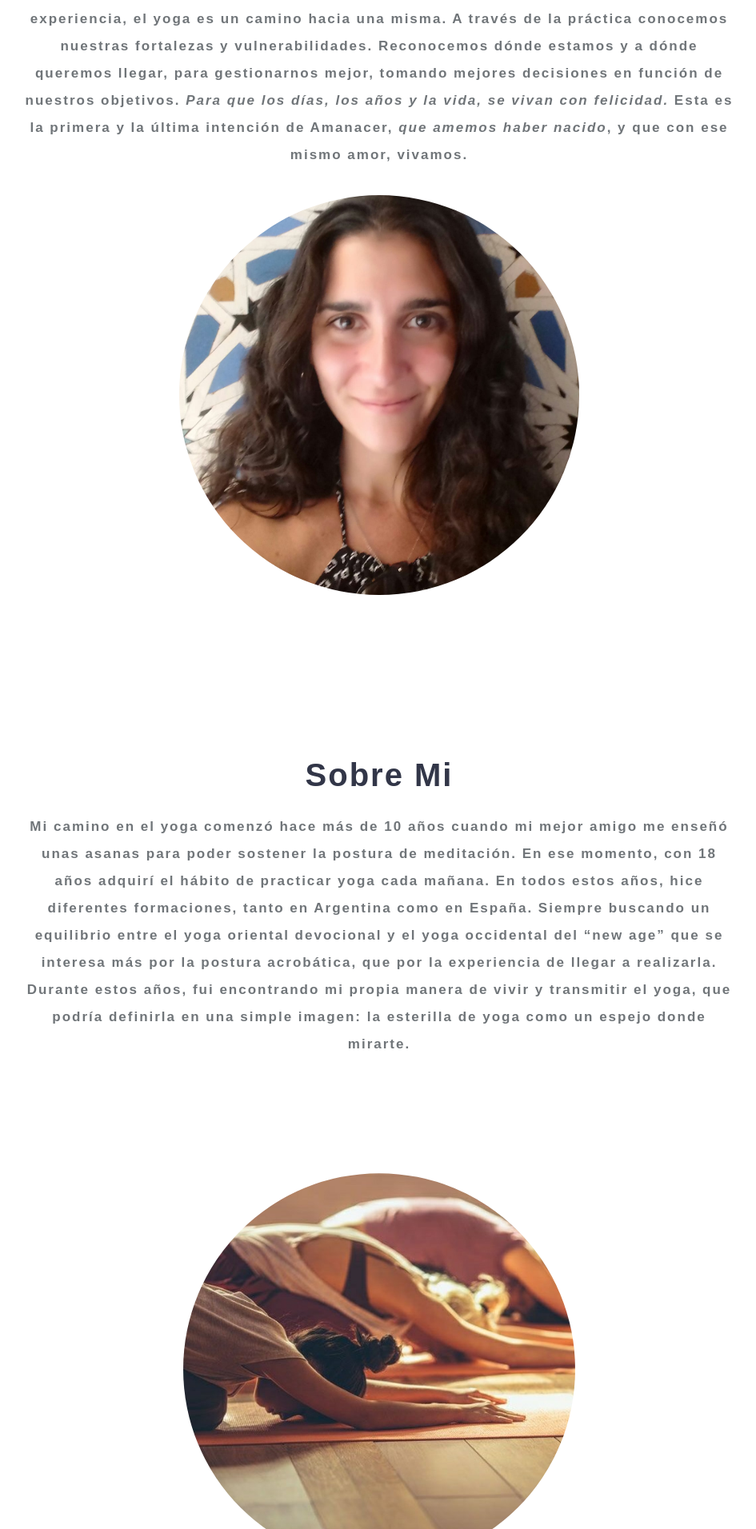
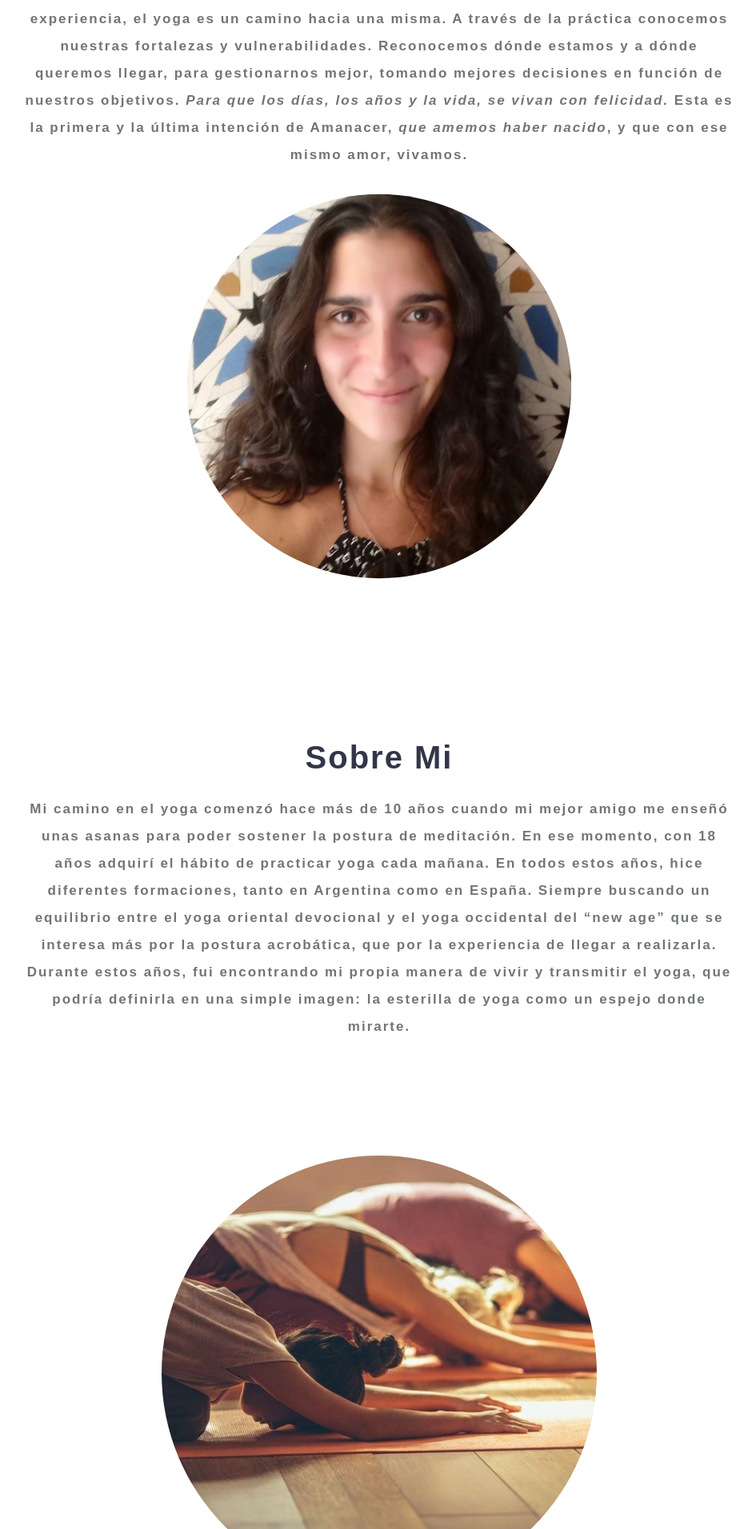
Before and after one commit to LeweyM/laura-yoga, a PHP site: page / in a window 1280 px wide. Shown: the part 971-2883 px from the top of the page at 80% size, without its empty margins (166-1111 px from the left). Run offline with PHP 8.4, Linux system fonts and the light colour scheme; some web fonts are replaced.

Commit message:
Fix circle stretching in safari browsers

```diff
--- a/css/lau.css
+++ b/css/lau.css
@@ -76,7 +76,9 @@ a.move-top {
 
 .section-image {
   clip-path: circle();
-  width: 500px;
+  -webkit-clip-path: circle();
+  max-height: 34rem;
+  width: auto;
 }
 
 #logo .lau-grid {
```
